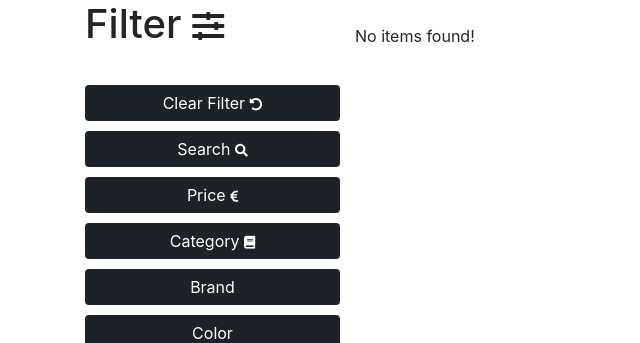
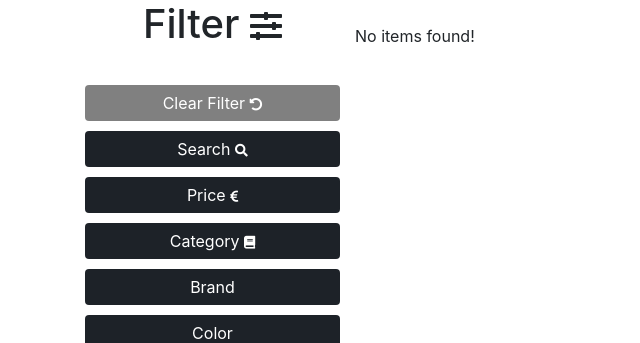
Before and after one commit to cjohansen96/APPGRUPPE2, a PHP site: page /mens.php?clothes in a window 1280 px wide. Shown: the part 74-417 px from the top of the page, without its empty margins (0-640 px from the left). Run offline with PHP 8.4, Linux system fonts and the light colour scheme; data that the repository does not hold is empty; some libraries are stand-ins or nearby versions.

Commit message:
Endringer på MaN og woMaN filter

```diff
--- a/css/style_clothes.css
+++ b/css/style_clothes.css
@@ -18,3 +18,14 @@
     outline: none;
     border: none;
 }
+#clearbtn{
+	background-color: grey;
+	border:none;
+	color: white;
+	margin-bottom: 10px;
+}
+#clearbtn:hover{
+	background-color: #FB8122;
+	border:none;
+	color: #1D2228;
+}
--- a/mens.php
+++ b/mens.php
@@ -21,11 +21,11 @@ else {
 			<div class="row">
 				<div class="col-md-3">
 					<div class="list-group">
-						<h1> Filter <span style="font-size: 0.8em;" class="fas fa-sliders-h"></span></h1> <br>
+						<h1  class="text-center"> Filter <span style="font-size: 0.8em;" class="fas fa-sliders-h"></span></h1> <br>
 
-						<button style="margin-top: 5px;" class="search_submit btn btn-primary clear_filter">Clear Filter <i style="font-size: 0.8em" class="fas fa-undo-alt"></i></button>
+						<button style="margin-top: 5px;" class="search_submit btn btn-primary clear_filter" id="clearbtn">Clear Filter <i style="font-size: 0.8em" class="fas fa-undo-alt"></i></button>
 
-						<div class="list-group">
+						<div class="list-group text-center">
 
 						<a class="btn btn-primary" data-toggle="collapse" href="#collapseSearch" role="button" aria-expanded="false" aria-controls="collapseSearch">
 							Search <i style="font-size: 0.8em" class="fas fa-search"></i>
@@ -37,7 +37,7 @@ else {
 						</div>
 						</div>
 
-						<div class="list-group">
+						<div class="list-group text-center">
 
 						<a class="btn btn-primary" data-toggle="collapse" href="#collapsePrice" role="button" aria-expanded="false" aria-controls="collapsePrice">
 							Price <i style="font-size: 0.8em" class="fas fa-euro-sign"></i>
--- a/womens.php
+++ b/womens.php
@@ -22,7 +22,7 @@ else {
 				<div class="col-md-3">
 					<div class="list-group">
 						<h1 class="text-center"> Filter <span style="font-size: 0.8em;" class="fas fa-sliders-h"></span></h1> <br>
-						<button style="margin-top: 5px;" class="search_submit btn btn-primary clear_filter">Clear Filter <i style="font-size: 0.8em" class="fas fa-undo-alt"></i></button>
+						<button style="margin-top: 5px;" class="search_submit btn btn-primary clear_filter" id="clearbtn">Clear Filter <i style="font-size: 0.8em" class="fas fa-undo-alt"></i></button>
 
 						<div class="list-group text-center">
 
```
